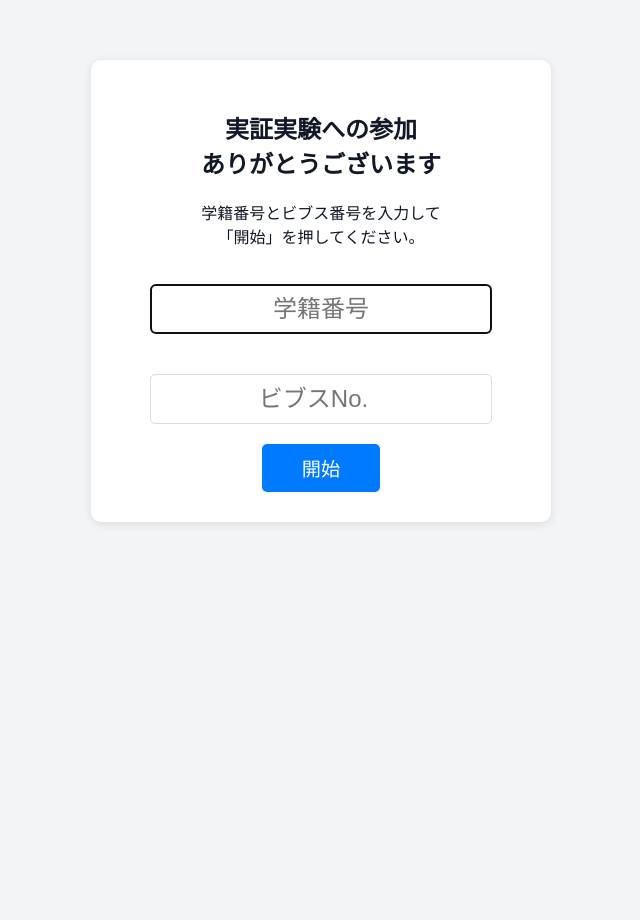
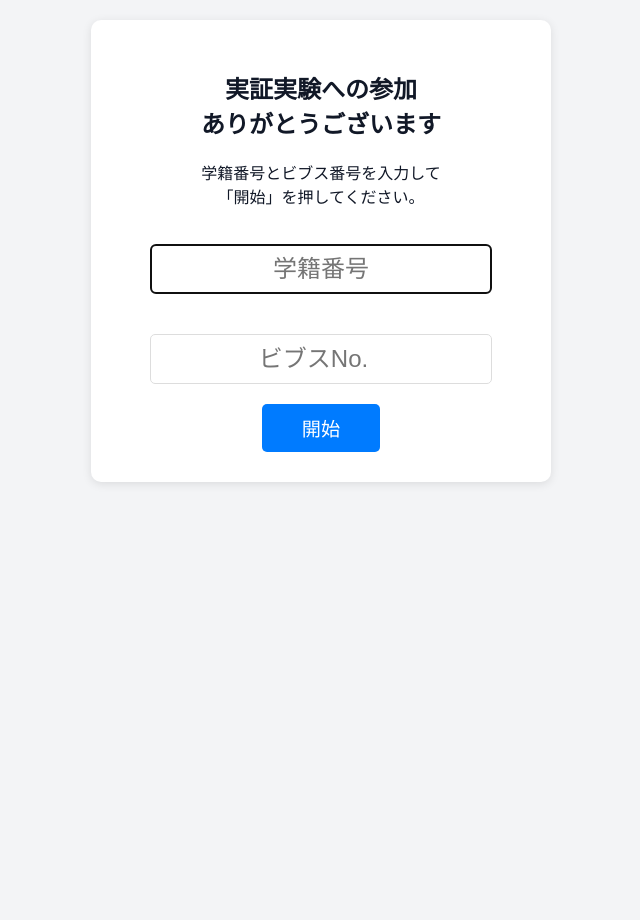
Before and after one commit to kt1258/University-cafeteria-crowding-status, a Flask app: page /monitor in a window 1280 px wide. Shown: the whole page, without its empty margins (319-959 px from the left). After the commit the page ends 484 px from the top, so only its background shows below. Run offline with Flask 3, Linux system fonts and the light colour scheme.

Commit message:
Adjust padding and fix HTML structure
Reduce padding in the main container and ensure proper HTML closing.

```diff
--- a/templates/index.html
+++ b/templates/index.html
@@ -38,7 +38,7 @@
       background-color: var(--bg-body);
       color: var(--text-main);
       margin: 0;
-      padding: 60px 20px;
+      padding: 20px;
       display: flex;
       flex-direction: column;
       align-items: center;
```
